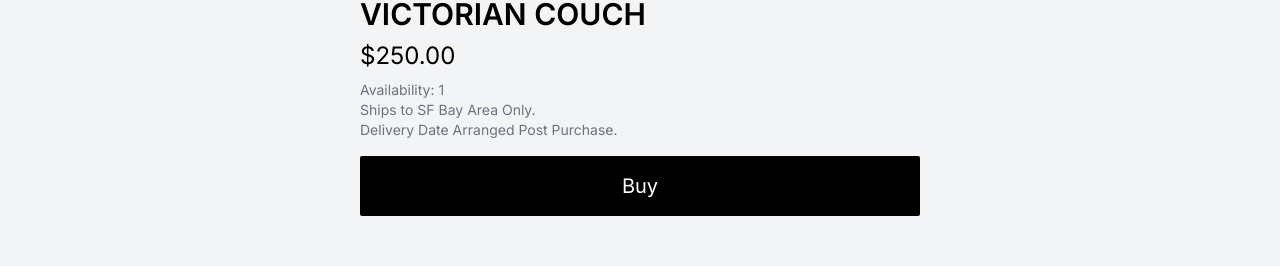
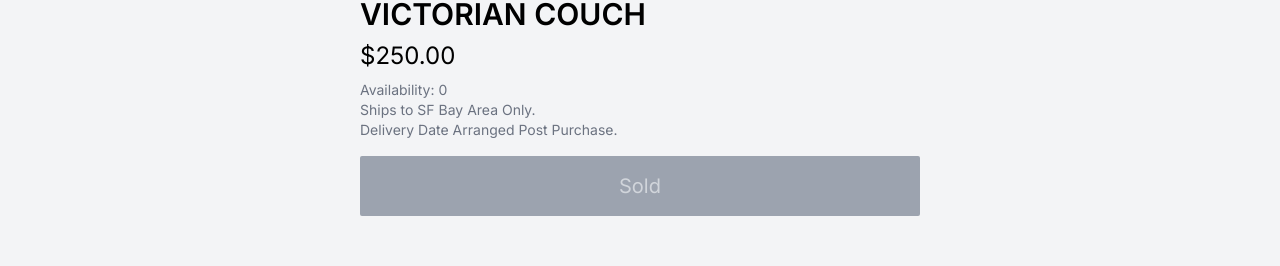
Before and after one commit to alex-shortt/please-buy-my-couch, a Next.js app: page / in a window 1280 px wide. Shown: the part 744-1010 px from the top of the page. Built offline with nearby package versions, Linux system fonts and the light colour scheme.

Commit message:
mark couch as sold

```diff
--- a/src/app/buy.tsx
+++ b/src/app/buy.tsx
@@ -4,11 +4,8 @@ import { BUY_LINK } from "@/logic/config";
 
 export function BuyButton() {
   return (
-    <button
-      className="w-full mt-4 py-4 text-xl text-white rounded-sm bg-black"
-      onClick={() => (window.location.href = BUY_LINK)}
-    >
-      Buy
+    <button className="cursor-default w-full mt-4 py-4 text-xl text-gray-300 rounded-sm bg-gray-400">
+      Sold
     </button>
   );
 }
--- a/src/app/page.tsx
+++ b/src/app/page.tsx
@@ -37,7 +37,7 @@ export default function Home() {
           <h2 className="text-3xl font-semibold">VICTORIAN COUCH</h2>
           <h2 className="text-2xl my-2">{PRICE_STR}.00</h2>
           <p className="text-gray-500 text-sm">
-            Availability: 1
+            Availability: 0
             <br />
             Ships to SF Bay Area Only.
             <br />
```
